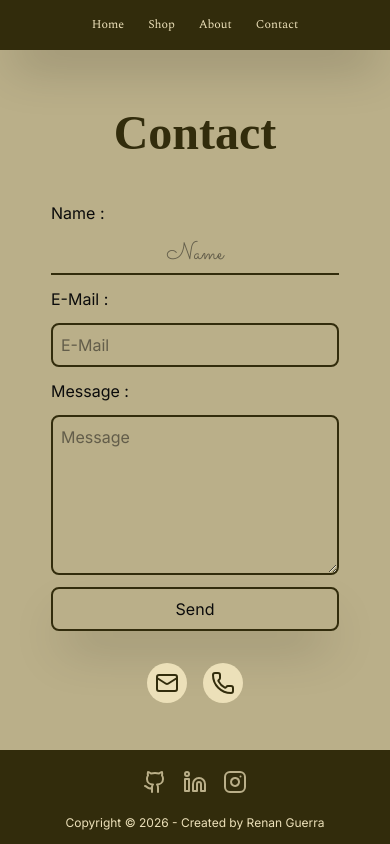
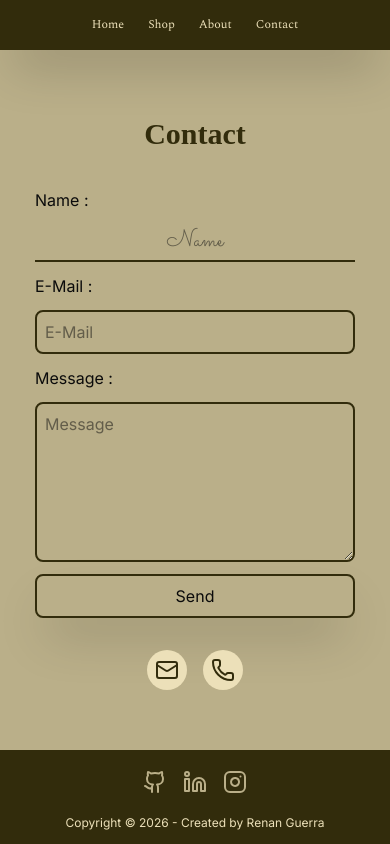
Before and after one commit to RenanMattosGuerra/Da-Vinci-Website, a Next.js app: page /contact in a window 390 px wide. Built offline with nearby package versions, Linux system fonts and the light colour scheme; a web font is replaced by a local one.

Commit message:
text-and-padding-fixes

```diff
--- a/src/app/contact/page.tsx
+++ b/src/app/contact/page.tsx
@@ -3,13 +3,13 @@ import { Mail, Phone } from "lucide-react";
 export default function Contact() {
   return (
     <section className="flex-1 flex">
-      <div className="w-full min-h-full lg:bg-[url('/images/OIG44.webp')] bg-cover bg-top flex justify-center items-center flex-col gap-xl">
-        <h1 className="font-name text-size-heading font-bold text-shade-five">
+      <div className="w-full min-h-full lg:bg-[url('/images/OIG44.webp')] bg-cover bg-top flex justify-center items-center flex-col gap-xl py-lg">
+        <h1 className="font-name text-size-xxl md:text-size-heading font-bold text-shade-five">
           Contact
         </h1>
         <form
           action="post"
-          className="flex flex-col justify-center gap-sm font-text text-text min-w-72"
+          className="flex flex-col justify-center gap-sm font-text text-text min-w-80"
         >
           <label htmlFor="name">Name :</label>
           <input
--- a/src/app/product/[slug]/page.tsx
+++ b/src/app/product/[slug]/page.tsx
@@ -21,8 +21,8 @@ export default async function ProductPage({ params }: PageProps) {
   }
 
   return (
-    <section className="w-full min-h-180 md:min-h-189 p-lg flex justify-center items-center">
-      <section className="bg-white p-xl rounded-2xl flex flex-col md:flex-row w-full h-full max-w-4xl shadow-2xl gap-xl">
+    <section className="w-full flex-1 p-lg flex justify-center items-center">
+      <div className="bg-white p-xl rounded-2xl flex flex-col md:flex-row w-full h-full max-w-4xl shadow-2xl gap-xl">
         <div className="relative md:w-1/2 overflow-hidden rounded-2xl shadow-2xl h-80 md:h-120">
           <Image
             src={product.src}
@@ -59,7 +59,7 @@ export default async function ProductPage({ params }: PageProps) {
             Buy
           </button>
         </article>
-      </section>
+      </div>
     </section>
   );
 }
```
